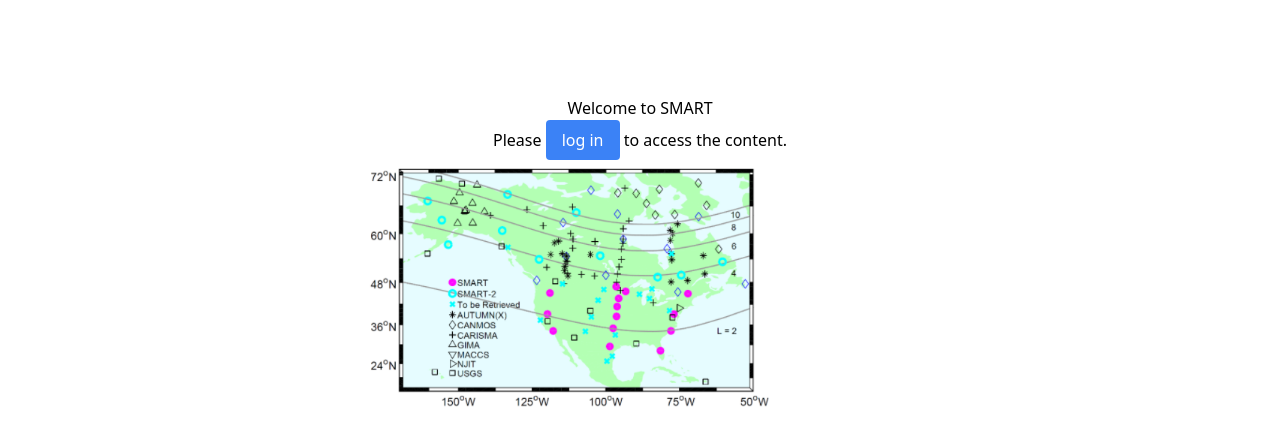
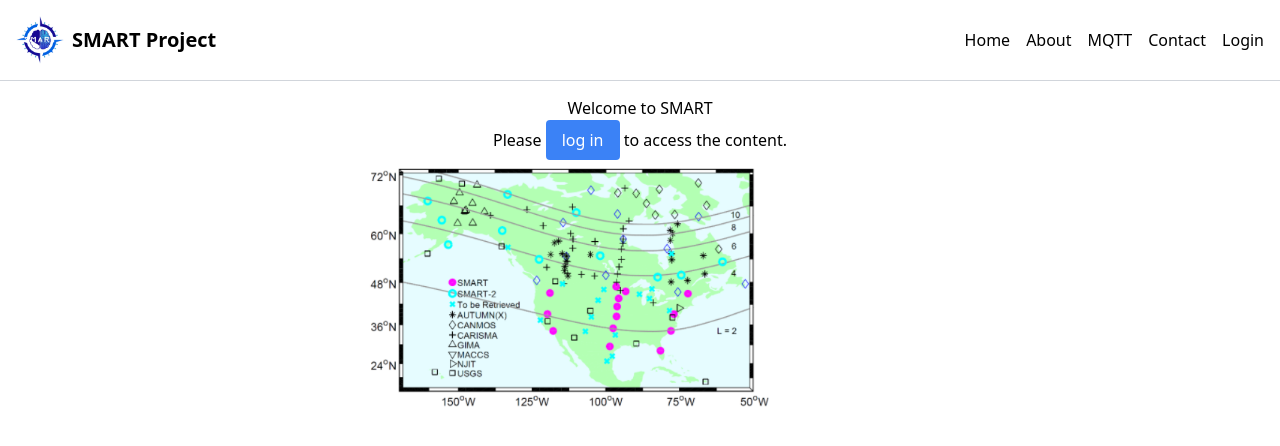
Before and after one commit to SMART-UCLA/SMART-FrontEnd, a React (Create React App) app: page /#/ in a window 1280 px wide. Shown: the top 446 px of the page. Built offline with nearby package versions, Linux system fonts and the light colour scheme.

Commit message:
Changed it so navbar switches between login and logout

```diff
--- a/src/components/Home.js
+++ b/src/components/Home.js
@@ -16,10 +16,10 @@ function Home() {
 
   return (
     <div style={{ textAlign: 'center' }}>
+      <Navbar></Navbar>
       <h1>Welcome to SMART</h1>
       {isAuthenticated ? (
         <div stype={{ textAlign: 'center'}}>
-          <Navbar></Navbar>
           <div style={{ width: '50%', margin: 'auto' }}>
             <Box
               sx={{
--- a/src/components/Navbar.js
+++ b/src/components/Navbar.js
@@ -7,7 +7,7 @@ import { useAuth0 } from '@auth0/auth0-react';
 const Navbar = () => {
   const navigate = useNavigate();
 
-  const { logout } = useAuth0();
+  const { isAuthenticated ,logout , loginWithRedirect } = useAuth0();
 
   const handleNavLinkClick = (path) => {
     navigate(path);
@@ -33,9 +33,16 @@ const Navbar = () => {
           <a href="#" className="text-black" onClick={() => handleNavLinkClick('/contact')}>
             Contact
           </a>
-          <a href="#" className="text-black" onClick={() => logout()}>
-            Logout
-          </a>
+          {isAuthenticated ? (
+            <a href="#" className="text-black" onClick={() => logout()}>
+              Logout
+            </a>
+          ) : (
+            <a href="#" className="text-black" onClick={() => loginWithRedirect()}>
+              Login
+            </a>
+          )}
+
         </div>
       </div>
     </nav>
```
